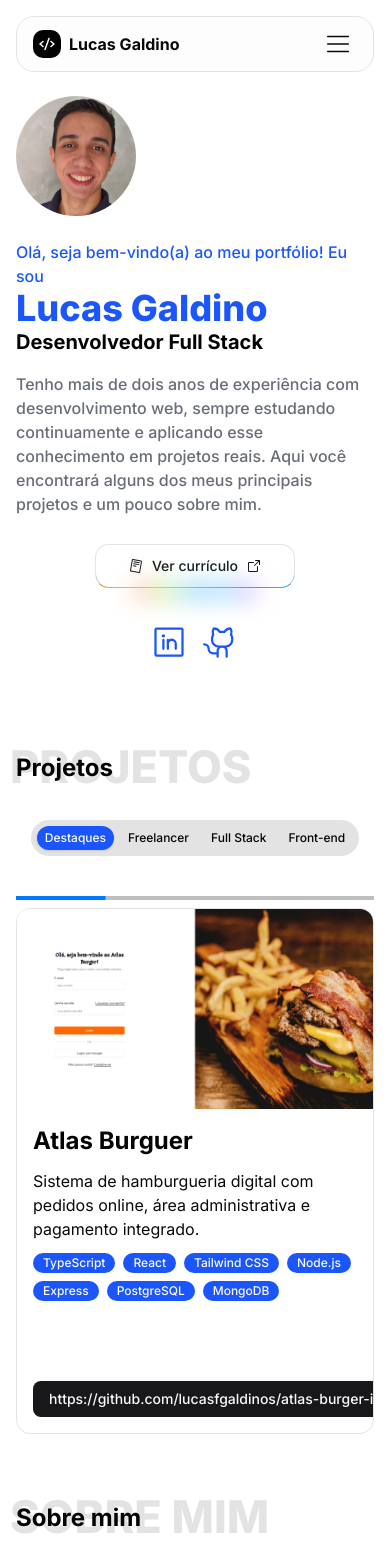
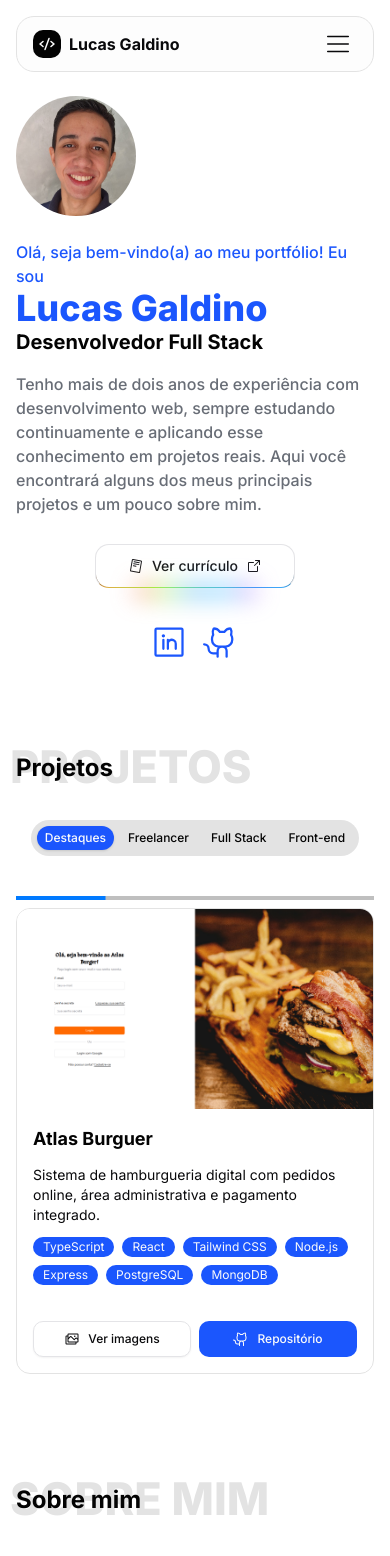
Before and after one commit to lucasfgaldinos/my-new-portfolio, a React (Vite) app: page / in a window 390 px wide. Shown: the top 1556 px of the page. Built offline with nearby package versions, Linux system fonts and the light colour scheme.

Commit message:
feat: Full functionality of project image modals.

```diff
--- a/package.json
+++ b/package.json
@@ -21,7 +21,8 @@
     "react-dom": "^19.2.0",
     "swiper": "^12.0.3",
     "tailwind-merge": "^3.4.0",
-    "tailwindcss": "^4.1.18"
+    "tailwindcss": "^4.1.18",
+    "zustand": "^5.0.11"
   },
   "devDependencies": {
     "@biomejs/biome": "2.3.11",
--- /dev/null
+++ b/src/components/modalImageViewer.tsx
@@ -0,0 +1,83 @@
+import { XIcon } from "@phosphor-icons/react";
+import { useEffect } from "react";
+import { Pagination } from "swiper/modules";
+import { Swiper, SwiperSlide } from "swiper/react";
+import { useImagesModalStore } from "@/store/useImagesModalStore";
+import { Button } from "./ui/button";
+
+export function ModalImageViewer() {
+  const { modalIsOpen, imgs, closeModal } = useImagesModalStore();
+
+  // trava scroll sem "pulo"
+  useEffect(() => {
+    if (!modalIsOpen) return;
+
+    const originalOverflow = document.body.style.overflow;
+    const originalPaddingRight = document.body.style.paddingRight;
+
+    const scrollbarWidth =
+      window.innerWidth - document.documentElement.clientWidth;
+
+    document.body.style.overflow = "hidden";
+
+    if (scrollbarWidth > 0) {
+      document.body.style.paddingRight = `${scrollbarWidth}px`;
+    }
+
+    return () => {
+      document.body.style.overflow = originalOverflow;
+      document.body.style.paddingRight = originalPaddingRight;
+    };
+  }, [modalIsOpen]);
+
+  if (!open) return null;
+
+  return (
+    <div className="fixed inset-0 z-50 bg-secondary/80 p-2 sm:p-4">
+      <div className="mx-auto flex h-full w-full max-w-6xl flex-col overflow-hidden rounded-2xl bg-secondary shadow-lg">
+        {/* Header */}
+        <div className="flex items-center justify-between gap-3 border-b border-my-light-gray px-4 py-4">
+          <div className="min-w-0">
+            <h2 className="truncate text-xs font-medium text-my-primary-text md:text-base">
+              Imagens do projeto
+            </h2>
+          </div>
+
+          <Button variant="destructive" size="sm" onClick={closeModal}>
+            <XIcon /> Fechar
+          </Button>
+        </div>
+
+        {/* Conteúdo / Carrossel */}
+        <div className="flex-1 p-4">
+          <div className="h-full w-full rounded-xl">
+            <Swiper
+              slidesPerView={1}
+              pagination={{
+                type: "progressbar",
+              }}
+              modules={[Pagination]}
+              className="mySwiper select-none pb-8!"
+            >
+              {imgs?.map((item) => (
+                <SwiperSlide
+                  key={item}
+                  className="flex items-center justify-center cursor-grab active:cursor-grabbing"
+                >
+                  <div className="flex h-[70dvh] w-full items-center justify-center mt-2">
+                    <img
+                      src={item}
+                      alt="Print do projeto"
+                      className="max-h-full max-w-full object-contain"
+                      draggable={false}
+                    />
+                  </div>
+                </SwiperSlide>
+              ))}
+            </Swiper>
+          </div>
+        </div>
+      </div>
+    </div>
+  );
+}
--- a/src/components/projectCard.tsx
+++ b/src/components/projectCard.tsx
@@ -1,4 +1,10 @@
+import {
+  ArrowSquareOutIcon,
+  GithubLogoIcon,
+  ImagesIcon,
+} from "@phosphor-icons/react";
 import type { Project } from "@/data/projects";
+import { useImagesModalStore } from "@/store/useImagesModalStore";
 import { Button } from "./ui/button";
 
 type ProjectCardProps = {
@@ -6,8 +12,10 @@ type ProjectCardProps = {
 };
 
 export function ProjectCard({ project: props }: ProjectCardProps) {
+  const { openModal } = useImagesModalStore();
+
   return (
-    <div className="w-full border border-my-light-gray rounded-xl overflow-hidden mt-3">
+    <div className="w-full h-full border border-my-light-gray rounded-xl overflow-hidden mt-3 flex flex-col">
       <div className="w-full aspect-video overflow-hidden cursor-grab active:cursor-grabbing">
         <img
           className="w-full h-full object-cover"
@@ -16,14 +24,16 @@ export function ProjectCard({ project: props }: ProjectCardProps) {
         />
       </div>
 
-      <div className="w-full p-4 cursor-grab active:cursor-grabbing">
+      <div className="w-full p-4 cursor-grab active:cursor-grabbing flex flex-col flex-1">
         <div className="flex flex-col gap-3">
-          <b className="text-2xl text-my-primary-text">{props.name}</b>
-          <p>{props.description}</p>
+          <b className="text-lg text-my-primary-text">{props.name}</b>
+
+          <p className="text-sm">{props.description}</p>
+
           <div className="flex items-center gap-2 flex-wrap">
             {props.stack.map((item) => (
               <span
-                className="p-0.5 px-2.5 rounded-xl bg-my-text-blue text-xs text-my-background font-medium"
+                className="p-0.5 px-2.5 rounded-full bg-my-text-blue text-xs text-my-background"
                 key={item}
               >
                 {item}
@@ -32,12 +42,43 @@ export function ProjectCard({ project: props }: ProjectCardProps) {
           </div>
         </div>
 
-        <div className="flex items-center gap-2 mt-20">
-          {props.links?.deploy && <Button>{props.links.deploy}</Button>}
+        <div className="grid grid-cols-2 gap-2 mt-auto pt-6">
+          {props.links?.deploy && (
+            <Button weight="full" asChild>
+              <a
+                href={props.links.deploy}
+                target="_blank"
+                rel="noopener noreferrer"
+              >
+                <ArrowSquareOutIcon size={18} />
+                Deploy
+              </a>
+            </Button>
+          )}
 
-          {props.links?.repo && <Button>{props.links.repo}</Button>}
+          {props.imgs?.length && (
+            <Button
+              weight="full"
+              variant="outline"
+              onClick={() => openModal(props.imgs as string[])}
+            >
+              <ImagesIcon size={18} />
+              Ver imagens
+            </Button>
+          )}
 
-          <Button>Ver imagens</Button>
+          {props.links?.repo && (
+            <Button weight="full" variant="primary" asChild>
+              <a
+                href={props.links.repo}
+                target="_blank"
+                rel="noopener noreferrer"
+              >
+                <GithubLogoIcon size={18} />
+                Repositório
+              </a>
+            </Button>
+          )}
         </div>
       </div>
     </div>
--- a/src/components/ui/button.tsx
+++ b/src/components/ui/button.tsx
@@ -4,17 +4,17 @@ import type * as React from "react";
 import { cn } from "@/lib/utils";
 
 const buttonVariants = cva(
-  "inline-flex items-center justify-center gap-2 whitespace-nowrap rounded-md text-sm font-medium transition-all disabled:pointer-events-none disabled:opacity-50 [&_svg]:pointer-events-none [&_svg:not([class*='size-'])]:size-4 shrink-0 [&_svg]:shrink-0 outline-none focus-visible:border-ring focus-visible:ring-ring/50 focus-visible:ring-[3px] aria-invalid:ring-destructive/20 dark:aria-invalid:ring-destructive/40 aria-invalid:border-destructive",
+  "inline-flex items-center justify-center gap-2 whitespace-nowrap rounded-lg text-xs font-medium transform transition-transform cursor-pointer hover:scale-105 active:scale-100 disabled:pointer-events-none disabled:opacity-50 [&_svg]:pointer-events-none [&_svg:not([class*='size-'])]:size-4 shrink-0 [&_svg]:shrink-0 outline-none focus-visible:border-ring focus-visible:ring-ring/50 focus-visible:ring-[3px] aria-invalid:ring-destructive/20 dark:aria-invalid:ring-destructive/40 aria-invalid:border-destructive",
   {
     variants: {
       variant: {
-        default: "bg-primary text-primary-foreground hover:bg-primary/90",
+        default: "bg-primary text-primary-foreground",
+        primary: "bg-my-text-blue text-my-background",
         destructive:
-          "bg-destructive text-white hover:bg-destructive/90 focus-visible:ring-destructive/20 dark:focus-visible:ring-destructive/40 dark:bg-destructive/60",
+          "bg-destructive text-white focus-visible:ring-destructive/20 dark:focus-visible:ring-destructive/40 dark:bg-destructive/60",
         outline:
-          "border bg-background shadow-xs hover:bg-accent hover:text-accent-foreground dark:bg-input/30 dark:border-input dark:hover:bg-input/50",
-        secondary:
-          "bg-secondary text-secondary-foreground hover:bg-secondary/80",
+          "border bg-background shadow-xs hover:text-accent-foreground dark:bg-input/30 dark:border-input dark:hover:bg-input/50",
+        secondary: "bg-secondary text-secondary-foreground",
         ghost:
           "hover:bg-accent hover:text-accent-foreground dark:hover:bg-accent/50",
         link: "text-primary underline-offset-4 hover:underline",
@@ -26,6 +26,10 @@ const buttonVariants = cva(
         icon: "size-9",
         "icon-sm": "size-8",
         "icon-lg": "size-10",
+      },
+      weight: {
+        fit: "w-fit",
+        full: "w-full",
       },
     },
     defaultVariants: {
@@ -40,6 +44,7 @@ function Button({
   variant = "default",
   size = "default",
   asChild = false,
+  weight = "fit",
   ...props
 }: React.ComponentProps<"button"> &
   VariantProps<typeof buttonVariants> & {
@@ -52,7 +57,7 @@ function Button({
       data-slot="button"
       data-variant={variant}
       data-size={size}
-      className={cn(buttonVariants({ variant, size, className }))}
+      className={cn(buttonVariants({ variant, size, weight, className }))}
       {...props}
     />
   );
--- a/src/screens/home.tsx
+++ b/src/screens/home.tsx
@@ -1,11 +1,15 @@
 import { Header } from "@/components/header";
+import { ModalImageViewer } from "@/components/modalImageViewer";
 import { About } from "@/sections/about";
 import { Footer } from "@/sections/footer";
 import { Hero } from "@/sections/hero";
 import { Projects } from "@/sections/projects";
 import { Skills } from "@/sections/skills";
+import { useImagesModalStore } from "@/store/useImagesModalStore";
 
 export function Home() {
+  const { modalIsOpen } = useImagesModalStore();
+
   return (
     <div>
       <Header />
@@ -14,6 +18,8 @@ export function Home() {
       <About />
       <Skills />
       <Footer />
+
+      {modalIsOpen && <ModalImageViewer />}
     </div>
   );
 }
--- a/src/sections/projects.tsx
+++ b/src/sections/projects.tsx
@@ -23,18 +23,18 @@ export function Projects() {
   });
 
   return (
-    <SectionContainer className="min-h-182">
+    <SectionContainer>
       <SectionTitle title="Projetos" />
       <ProjectsNav isActive={isActive} setIsActive={setIsActive} />
-      <div className="w-full mt-10">
+      <div className="w-full mt-10 h-130 md:h-120">
         <Swiper
           slidesPerView={1}
           breakpoints={{
-            600: {
+            550: {
               slidesPerView: 2,
               spaceBetween: 20,
             },
-            800: {
+            1000: {
               slidesPerView: 3,
               spaceBetween: 30,
             },
@@ -44,11 +44,11 @@ export function Projects() {
           pagination={{
             type: "progressbar",
           }}
-          className="mySwiper"
+          className="mySwiper pb-4! select-none"
         >
           {filteredProjects.length > 0 &&
             filteredProjects.map((item) => (
-              <SwiperSlide key={item.name}>
+              <SwiperSlide className="h-auto! flex!" key={item.name}>
                 <ProjectCard project={item} />
               </SwiperSlide>
             ))}
--- /dev/null
+++ b/src/store/useImagesModalStore.ts
@@ -0,0 +1,25 @@
+import { create } from "zustand";
+
+type ImagesModalState = {
+  modalIsOpen: boolean;
+  imgs: string[] | undefined;
+  openModal: (images: string[]) => void;
+  closeModal: () => void;
+};
+
+export const useImagesModalStore = create<ImagesModalState>((set) => ({
+  modalIsOpen: false,
+  imgs: [],
+
+  openModal: (imgs) =>
+    set({
+      modalIsOpen: true,
+      imgs: imgs,
+    }),
+
+  closeModal: () =>
+    set({
+      modalIsOpen: false,
+      imgs: [],
+    }),
+}));
```
Also changed, not shown: 1 other file (tests, documents, lock files or other folders).
